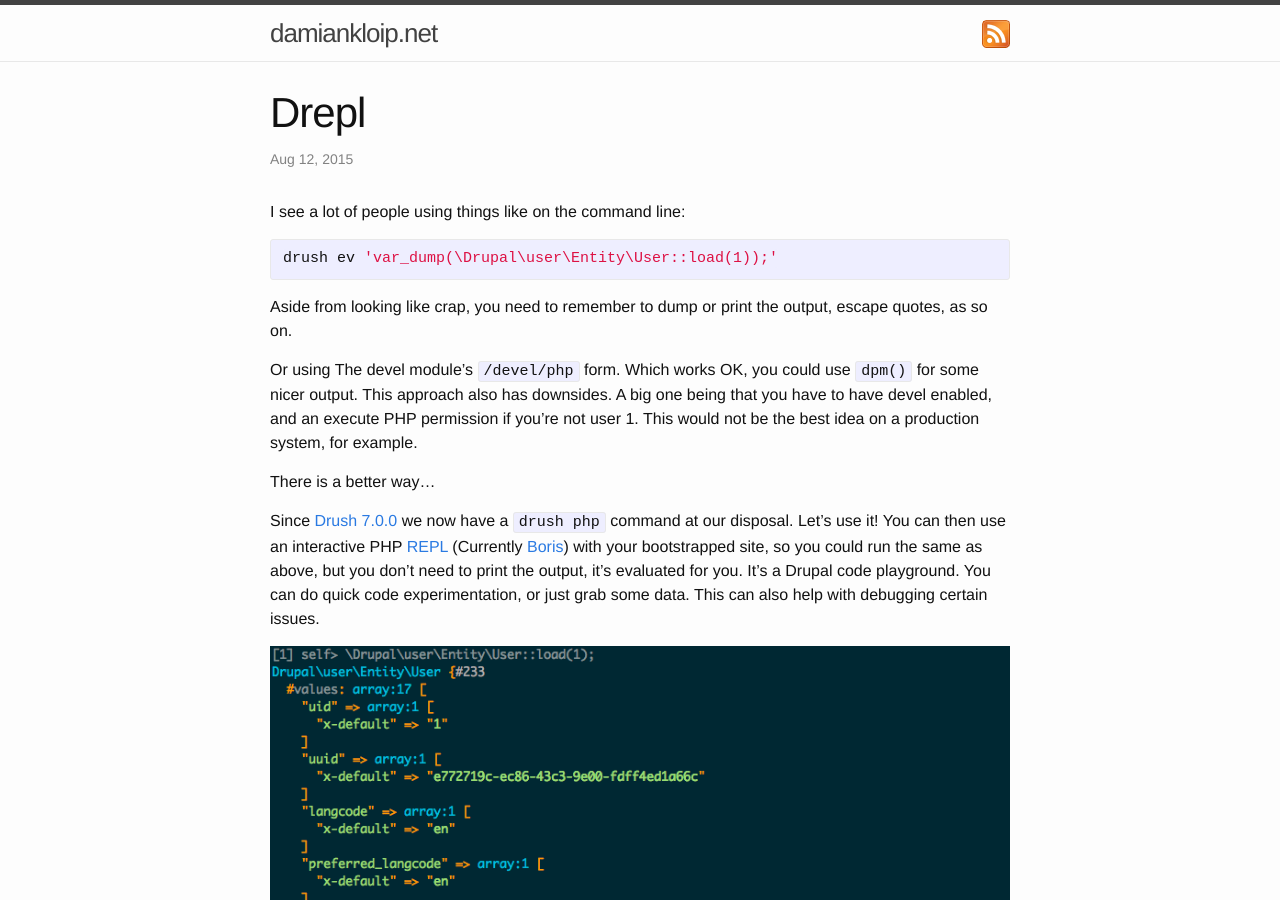
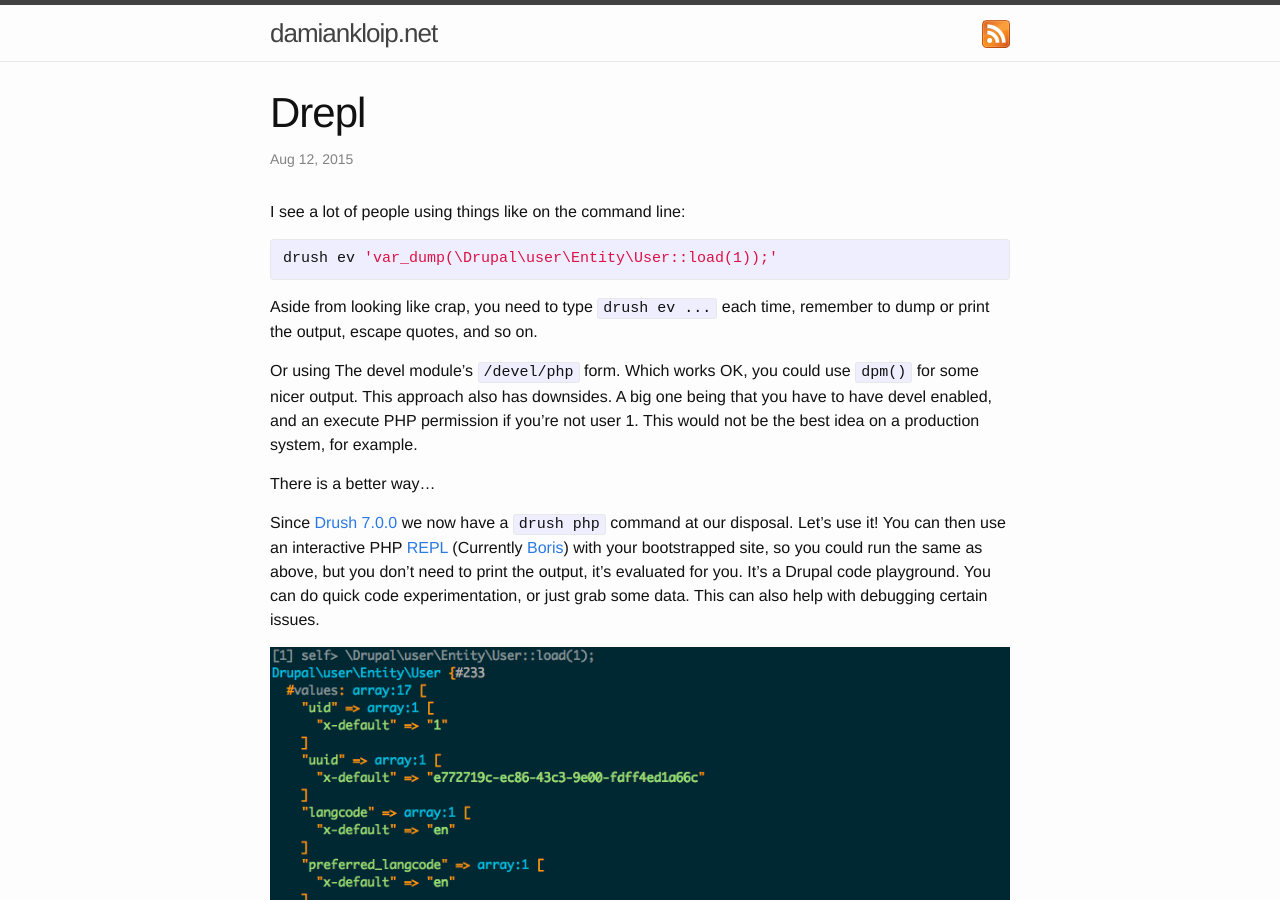
Before and after one commit to damiankloip/damiankloip.github.io, a Jekyll site: the page built from _posts/2015-08-12-drush-php.markdown, in a window 1280 px wide and 900 px high. Built offline with Jekyll 4.4.1, drawn with Linux system fonts in a browser that asks for light colours; comment, search, counter and statistics services are not loaded.

Commit message:
Typo fixes

```diff
--- a/_posts/2015-08-12-drush-php.markdown
+++ b/_posts/2015-08-12-drush-php.markdown
@@ -15,7 +15,7 @@ drush ev 'var_dump(\Drupal\user\Entity\User::load(1));'
 
 <!--more-->
 
-Aside from looking like crap, you need to remember to dump or print the output, escape quotes, as so on.
+Aside from looking like crap, you need to type `drush ev ...` each time, remember to dump or print the output, escape quotes, and so on.
 
 Or using The devel module's
 `/devel/php` form. Which works OK, you could use `dpm()` for some nicer output. This approach also has downsides. A big one being that
```
